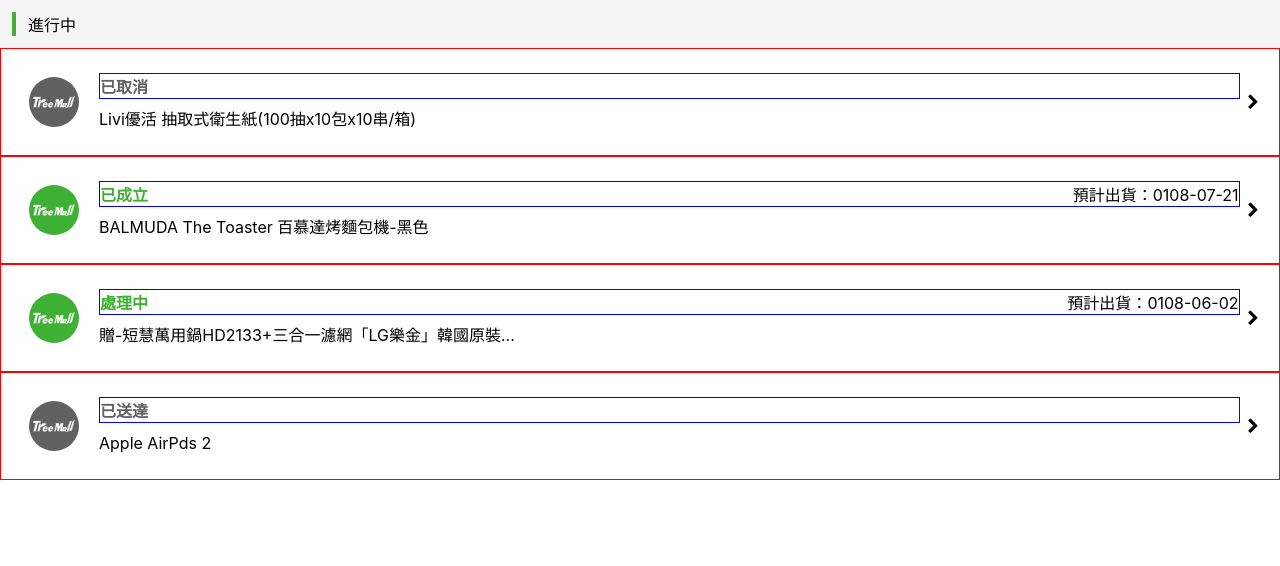
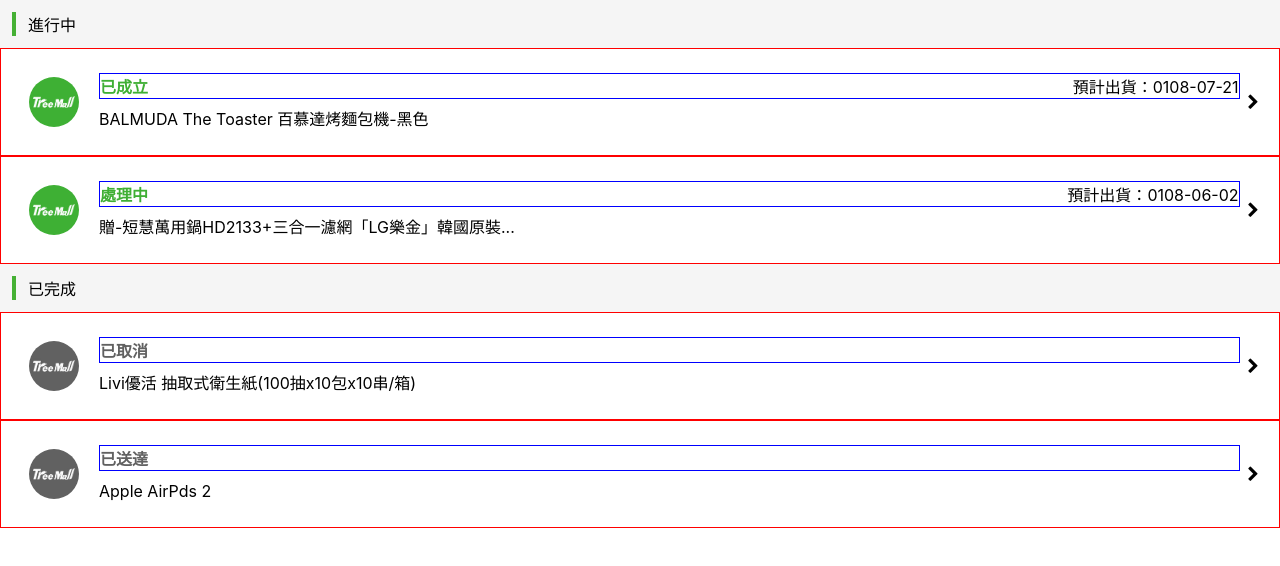
Before and after one commit to chiachun0920/order-dashboard, a React (Create React App) app: page / in a window 1280 px wide. Shown: the top 566 px of the page. Built offline with nearby package versions, Linux system fonts and the light colour scheme.

Commit message:
feat - categorize orders by status

```diff
--- a/src/App.js
+++ b/src/App.js
@@ -1,6 +1,7 @@
 import React, { useState, useEffect } from 'react';
 import { Panel, OrderList } from './components';
 import * as ORDER from './constants/order';
+import { getProgress } from './utilities/order';
 import mockOrders from './mocks/orders.json';
 
 function App() {
@@ -10,10 +11,15 @@
     setOrders(mockOrders.orders);
   }, []);
 
+  const inProgressOrders = orders.filter(item => getProgress(item.status) === ORDER.INPROGRESS);
+  const doneOrders = orders.filter(item => getProgress(item.status) === ORDER.DONE);
   return (
     <div className="App">
       <Panel title={ORDER.INPROGRESS}>
-        <OrderList list={orders} />
+        <OrderList list={inProgressOrders} />
+      </Panel>
+      <Panel title={ORDER.DONE}>
+        <OrderList list={doneOrders} />
       </Panel>
     </div>
   );
```
